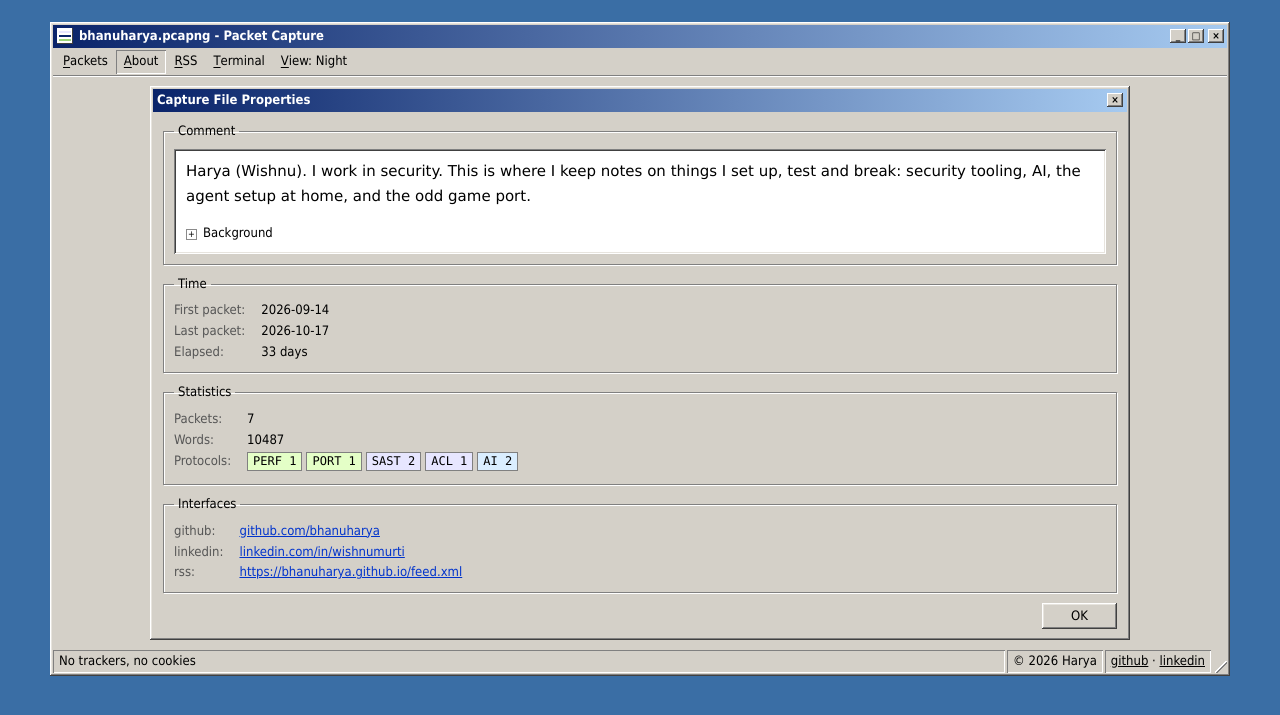
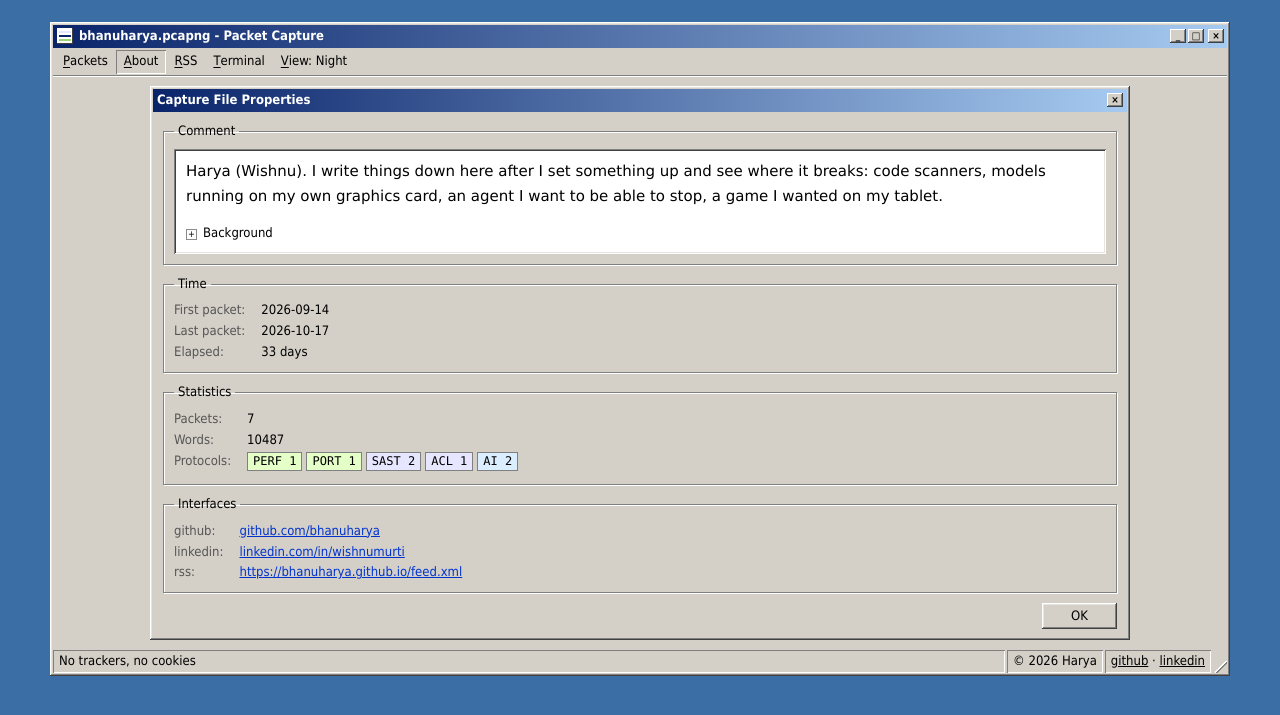
Before and after one commit to bhanuharya/bhanuharya.github.io, a Jekyll site: the page built from about.md, in a window 1280 px wide. Shown: the top 715 px of the page. Built offline with Jekyll 4.4.1, drawn with Linux system fonts in a browser that asks for light colours.

Commit message:
About: plain words instead of buzzwords
- The comment says what actually happens here, with concrete examples
  instead of "security tooling" and "AI"
- Background drops "fintech", "capital markets" and "where security
  operations meets engineering"
- Site and homepage descriptions: "Notes on things Harya set up,
  tested and broke."

Co-Authored-By: Claude Opus 5.5 <noreply@anthropic.com>
Claude-Session: https://claude.ai/code/session_01A3DLj5YsL6GLiKksgjg9NU

```diff
--- a/_config.yml
+++ b/_config.yml
@@ -1,7 +1,7 @@
 title: bhanuharya@sec
 author: harya
 description: >-
-  Harya's notes on security tooling, AI and self-hosted setups.
+  Notes on things Harya set up, tested and broke.
 url: "https://bhanuharya.github.io"
 baseurl: ""
 theme: minima
--- a/_layouts/home.html
+++ b/_layouts/home.html
@@ -1,7 +1,7 @@
 ---
 layout: default
 ---
-<h1 class="visually-hidden">Harya's notes on security, AI and self-hosting</h1>
+<h1 class="visually-hidden">Harya's notes: things set up, tested and broken</h1>
 
 <div class="filterbar">
   <form class="filter-form" id="filter-form" role="search" autocomplete="off">
--- a/about.md
+++ b/about.md
@@ -2,13 +2,13 @@
 layout: properties
 title: About
 permalink: /about/
-description: Harya's notes on security tooling, AI and self-hosted setups.
+description: About Harya, who writes this site.
 ---
 
-Harya (Wishnu). I work in security. This is where I keep notes on things I set up, test and break: security tooling, AI, the agent setup at home, and the odd game port.
+Harya (Wishnu). I write things down here after I set something up and see where it breaks: code scanners, models running on my own graphics card, an agent I want to be able to stop, a game I wanted on my tablet.
 
 <details>
 <summary>Background</summary>
-<p>Computer science at Bandung Institute of Technology. My final project was a Python compiler for a 32-bit RISC-V processor.</p>
-<p>Since then: security work in fintech, banking and capital markets, mostly where security operations meets engineering. Lately a lot of AI security.</p>
+<p>I studied computer science at ITB in Bandung. My final project was a Python compiler for a 32-bit RISC-V processor.</p>
+<p>Since then I've worked on security at banks and other finance companies.</p>
 </details>
```
Also changed, not shown: index.md (+1 -1 lines).
